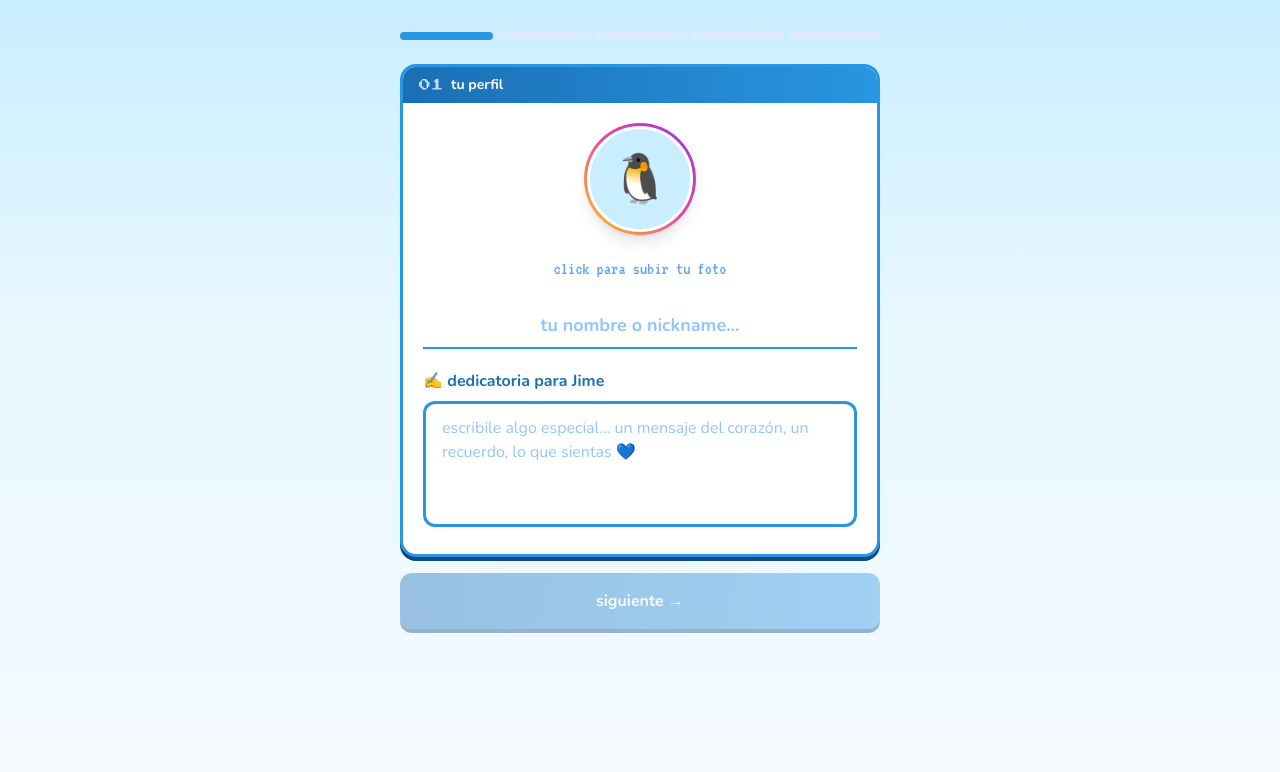
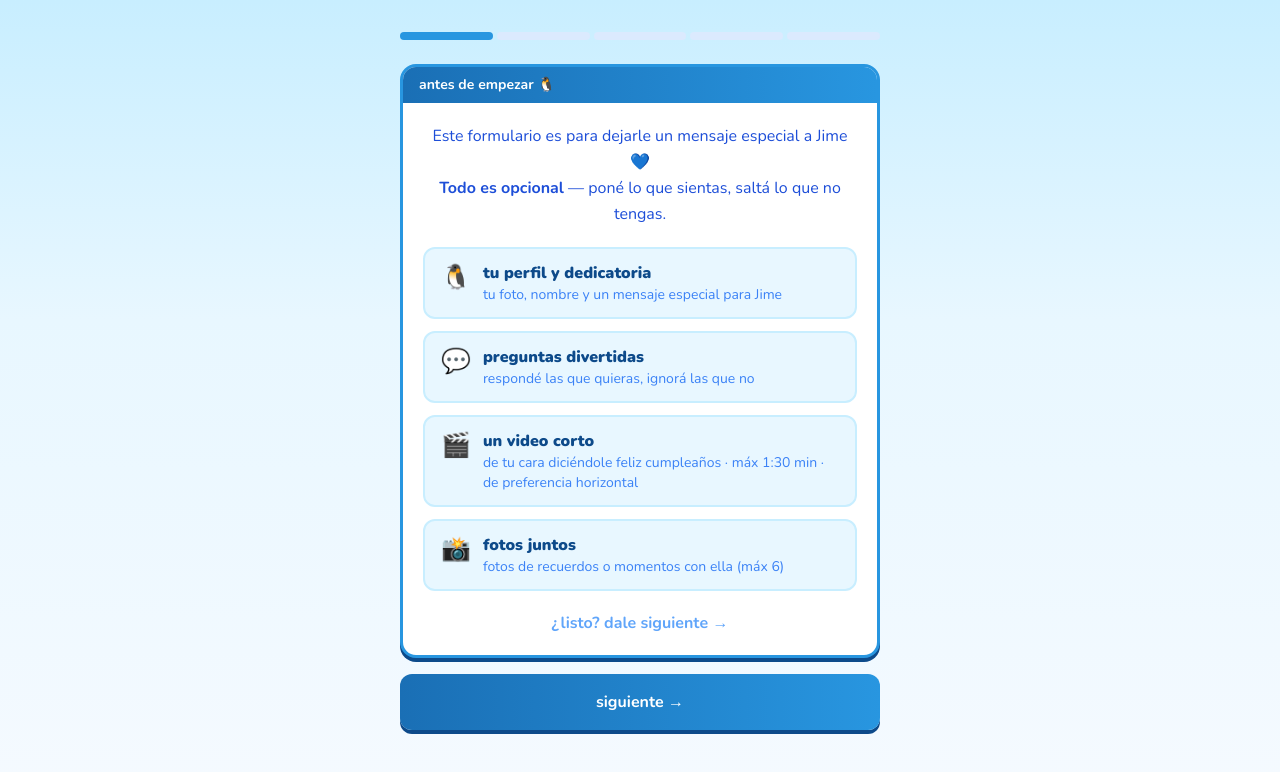
Before and after one commit to jpoul02/formulario-web-jime, a Next.js app: page /form in a window 1280 px wide. Shown: the top 772 px of the page. Built offline with nearby package versions, Linux system fonts and the light colour scheme; no server answers.

Commit message:
feat: add StepOverview component and update form navigation, enhance user experience

```diff
--- a/src/app/form/page.tsx
+++ b/src/app/form/page.tsx
@@ -2,9 +2,9 @@
 import { useState } from "react";
 import { useRouter } from "next/navigation";
 import { toast } from "sonner";
+import StepOverview from "@/components/StepOverview";
 import StepProfile from "@/components/StepProfile";
 import StepQuestions from "@/components/StepQuestions";
-import StepVideoPrep from "@/components/StepVideoPrep";
 import StepVideo from "@/components/StepVideo";
 import StepPhotos from "@/components/StepPhotos";
 import { submitPostal } from "@/lib/api";
@@ -28,12 +28,6 @@ export default function FormPage() {
 
   function update<K extends keyof FormState>(key: K, value: FormState[K]) {
     setState((prev) => ({ ...prev, [key]: value }));
-  }
-
-  function canAdvance() {
-    if (step === 1) return state.name.trim().length > 0;
-    if (step === 2) return state.answers.some((a) => a.answer_text.trim().length > 0);
-    return true;
   }
 
   async function handleSubmit() {
@@ -61,7 +55,8 @@ export default function FormPage() {
         ))}
       </div>
 
-      {step === 1 && (
+      {step === 1 && <StepOverview />}
+      {step === 2 && (
         <StepProfile
           name={state.name}
           dedicatoria={state.dedicatoria}
@@ -71,7 +66,7 @@ export default function FormPage() {
           onPhotoChange={(f) => update("profilePhotoFile", f)}
         />
       )}
-      {step === 2 && (
+      {step === 3 && (
         <StepQuestions
           answers={state.answers}
           onAnswersChange={(a) => update("answers", a)}
@@ -79,7 +74,6 @@ export default function FormPage() {
           onShownIdsChange={(ids) => update("shownQuestionIds", ids)}
         />
       )}
-      {step === 3 && <StepVideoPrep />}
       {step === 4 && (
         <StepVideo
           videoFile={state.videoFile}
@@ -96,16 +90,17 @@ export default function FormPage() {
       {/* Navigation */}
       <div className="flex gap-3 mt-4">
         {step > 1 && (
-          <button onClick={() => setStep((s) => s - 1)}
-            className="flex-1 py-4 border-[3px] border-cp-blue rounded-xl font-nunito font-bold text-base text-cp-dark-blue hover:bg-cp-sky transition-colors">
+          <button
+            onClick={() => setStep((s) => s - 1)}
+            className="flex-1 py-4 border-[3px] border-cp-blue rounded-xl font-nunito font-bold text-base text-cp-dark-blue hover:bg-cp-sky transition-colors"
+          >
             ← atrás
           </button>
         )}
         {step < TOTAL_STEPS ? (
           <button
             onClick={() => setStep((s) => s + 1)}
-            disabled={!canAdvance()}
-            className="flex-1 py-4 bg-gradient-to-r from-cp-dark-blue to-cp-blue text-white rounded-xl font-nunito font-bold text-base shadow-cp disabled:opacity-40 hover:-translate-y-0.5 transition-all"
+            className="flex-1 py-4 bg-gradient-to-r from-cp-dark-blue to-cp-blue text-white rounded-xl font-nunito font-bold text-base shadow-cp hover:-translate-y-0.5 transition-all"
           >
             siguiente →
           </button>
--- a/src/components/AskQuestion.tsx
+++ b/src/components/AskQuestion.tsx
@@ -4,22 +4,38 @@ interface AskQuestionProps {
   question: string;
   value: string;
   onChange: (value: string) => void;
+  onClear: () => void;
 }
 
-export default function AskQuestion({ question, value, onChange }: AskQuestionProps) {
+export default function AskQuestion({ question, value, onChange, onClear }: AskQuestionProps) {
   const [local, setLocal] = useState(value);
+
+  function handleClear() {
+    setLocal("");
+    onClear();
+  }
 
   return (
     <div className="mb-3">
-      <div className="bg-gradient-to-r from-cp-navy to-cp-dark-blue rounded-t-xl px-4 py-3">
+      <div className="bg-gradient-to-r from-cp-navy to-cp-dark-blue rounded-t-xl px-4 py-3 flex items-start justify-between gap-2">
         <p className="text-white text-sm font-bold leading-snug">💬 {question}</p>
+        {local.trim() && (
+          <button
+            type="button"
+            onClick={handleClear}
+            className="flex-shrink-0 w-6 h-6 rounded-full bg-white/20 hover:bg-white/40 text-white text-xs flex items-center justify-center transition-colors"
+            title="borrar respuesta"
+          >
+            ✕
+          </button>
+        )}
       </div>
       <div className="border-2 border-cp-blue border-t-0 rounded-b-xl">
         <textarea
           value={local}
           onChange={(e) => setLocal(e.target.value)}
           onBlur={() => onChange(local)}
-          placeholder="responde aquí..."
+          placeholder="responde aquí... (opcional)"
           rows={3}
           className="w-full px-4 py-3 text-sm text-blue-900 placeholder-blue-300 resize-none outline-none rounded-b-xl font-nunito"
         />
--- /dev/null
+++ b/src/components/StepOverview.tsx
@@ -0,0 +1,55 @@
+import CPCard from "./CPCard";
+
+export default function StepOverview() {
+  return (
+    <CPCard title="antes de empezar 🐧">
+      <div className="mb-5 text-center">
+        <p className="font-nunito text-base text-blue-700 leading-relaxed">
+          Este formulario es para dejarle un mensaje especial a Jime 💙
+          <br />
+          <span className="font-bold">Todo es opcional</span> — poné lo que sientas, saltá lo que no tengas.
+        </p>
+      </div>
+
+      <div className="space-y-3">
+        <div className="flex items-start gap-3 bg-cp-sky-light border-2 border-cp-sky rounded-xl px-4 py-3">
+          <span className="text-2xl">🐧</span>
+          <div>
+            <p className="font-nunito font-black text-cp-navy text-base">tu perfil y dedicatoria</p>
+            <p className="font-nunito text-sm text-blue-500">tu foto, nombre y un mensaje especial para Jime</p>
+          </div>
+        </div>
+
+        <div className="flex items-start gap-3 bg-cp-sky-light border-2 border-cp-sky rounded-xl px-4 py-3">
+          <span className="text-2xl">💬</span>
+          <div>
+            <p className="font-nunito font-black text-cp-navy text-base">preguntas divertidas</p>
+            <p className="font-nunito text-sm text-blue-500">respondé las que quieras, ignorá las que no</p>
+          </div>
+        </div>
+
+        <div className="flex items-start gap-3 bg-cp-sky-light border-2 border-cp-sky rounded-xl px-4 py-3">
+          <span className="text-2xl">🎬</span>
+          <div>
+            <p className="font-nunito font-black text-cp-navy text-base">un video corto</p>
+            <p className="font-nunito text-sm text-blue-500">
+              de tu cara diciéndole feliz cumpleaños · máx 1:30 min · de preferencia horizontal
+            </p>
+          </div>
+        </div>
+
+        <div className="flex items-start gap-3 bg-cp-sky-light border-2 border-cp-sky rounded-xl px-4 py-3">
+          <span className="text-2xl">📸</span>
+          <div>
+            <p className="font-nunito font-black text-cp-navy text-base">fotos juntos</p>
+            <p className="font-nunito text-sm text-blue-500">fotos de recuerdos o momentos con ella (máx 6)</p>
+          </div>
+        </div>
+      </div>
+
+      <p className="text-center font-nunito font-bold text-base text-blue-400 mt-5">
+        ¿listo? dale siguiente →
+      </p>
+    </CPCard>
+  );
+}
--- a/src/components/StepPhotos.tsx
+++ b/src/components/StepPhotos.tsx
@@ -31,7 +31,7 @@ export default function StepPhotos({ photoFiles, onPhotosChange }: StepPhotosPro
             <button
               type="button"
               onClick={() => removePhoto(i)}
-              className="absolute top-1 right-1 bg-white rounded-full w-5 h-5 text-xs flex items-center justify-center shadow"
+              className="absolute top-1 right-1 bg-white rounded-full w-7 h-7 text-sm font-bold flex items-center justify-center shadow-md border border-gray-200 hover:bg-red-50 hover:text-red-500 transition-colors"
             >✕</button>
           </div>
         ))}
--- a/src/components/StepQuestions.tsx
+++ b/src/components/StepQuestions.tsx
@@ -49,20 +49,28 @@ export default function StepQuestions({ answers, onAnswersChange, shownQuestionI
     }
   }
 
+  function handleClear(questionId: number) {
+    onAnswersChange(answers.filter((a) => a.question_id !== questionId));
+  }
+
   return (
     <CPCard step="02" title="cuéntale algo a jime">
+      <p className="font-nunito text-sm text-blue-400 mb-4">respondé las que quieras — todo es opcional 💙</p>
+
       {error && (
         <div className="mb-3 p-3 bg-red-50 border-2 border-red-300 rounded-xl text-center">
           <p className="text-red-600 text-sm font-nunito mb-2">No se pudieron cargar las preguntas 😕</p>
-          <button onClick={() => loadMore(5)} className="text-cp-dark-blue text-xs font-bold underline font-nunito">reintentar</button>
+          <button onClick={() => loadMore(5)} className="text-cp-dark-blue text-sm font-bold underline font-nunito">reintentar</button>
         </div>
       )}
+
       {questions.map((q) => (
         <AskQuestion
           key={q.id}
           question={q.text}
           value={answers.find((a) => a.question_id === q.id)?.answer_text ?? ""}
           onChange={(text) => handleAnswer(q.id, text)}
+          onClear={() => handleClear(q.id)}
         />
       ))}
 
@@ -71,9 +79,9 @@ export default function StepQuestions({ answers, onAnswersChange, shownQuestionI
           type="button"
           onClick={() => loadMore(1)}
           disabled={loading}
-          className="w-full mt-2 py-3 border-2 border-cp-blue rounded-xl font-pixel text-[7px] text-cp-dark-blue hover:bg-cp-sky transition-colors disabled:opacity-50"
+          className="w-full mt-2 py-3 border-2 border-cp-blue rounded-xl font-nunito font-bold text-sm text-cp-dark-blue hover:bg-cp-sky transition-colors disabled:opacity-50"
         >
-          {loading ? "cargando..." : "💬 llenar otra pregunta"}
+          {loading ? "cargando..." : "💬 ver otra pregunta"}
         </button>
       )}
     </CPCard>
--- a/src/components/StepVideo.tsx
+++ b/src/components/StepVideo.tsx
@@ -44,8 +44,13 @@ export default function StepVideo({ videoFile, onVideoChange }: StepVideoProps)
         ) : (
           <>
             <div className="text-4xl mb-2">🎬</div>
-            <p className="font-vt text-xl text-cp-dark-blue">subí un video corto</p>
-            <p className="text-sm text-blue-400 mt-1">MP4 / MOV · máx 1:30 min</p>
+            <p className="font-nunito font-black text-lg text-cp-dark-blue">subí tu video para Jime</p>
+            <p className="font-nunito text-sm text-blue-500 mt-2 leading-relaxed">
+              de tu cara deseándole feliz cumpleaños o diciéndole algo especial
+            </p>
+            <p className="font-nunito text-sm text-blue-400 mt-1">
+              MP4 / MOV · máx 1:30 min · de preferencia horizontal
+            </p>
           </>
         )}
       </div>
```
